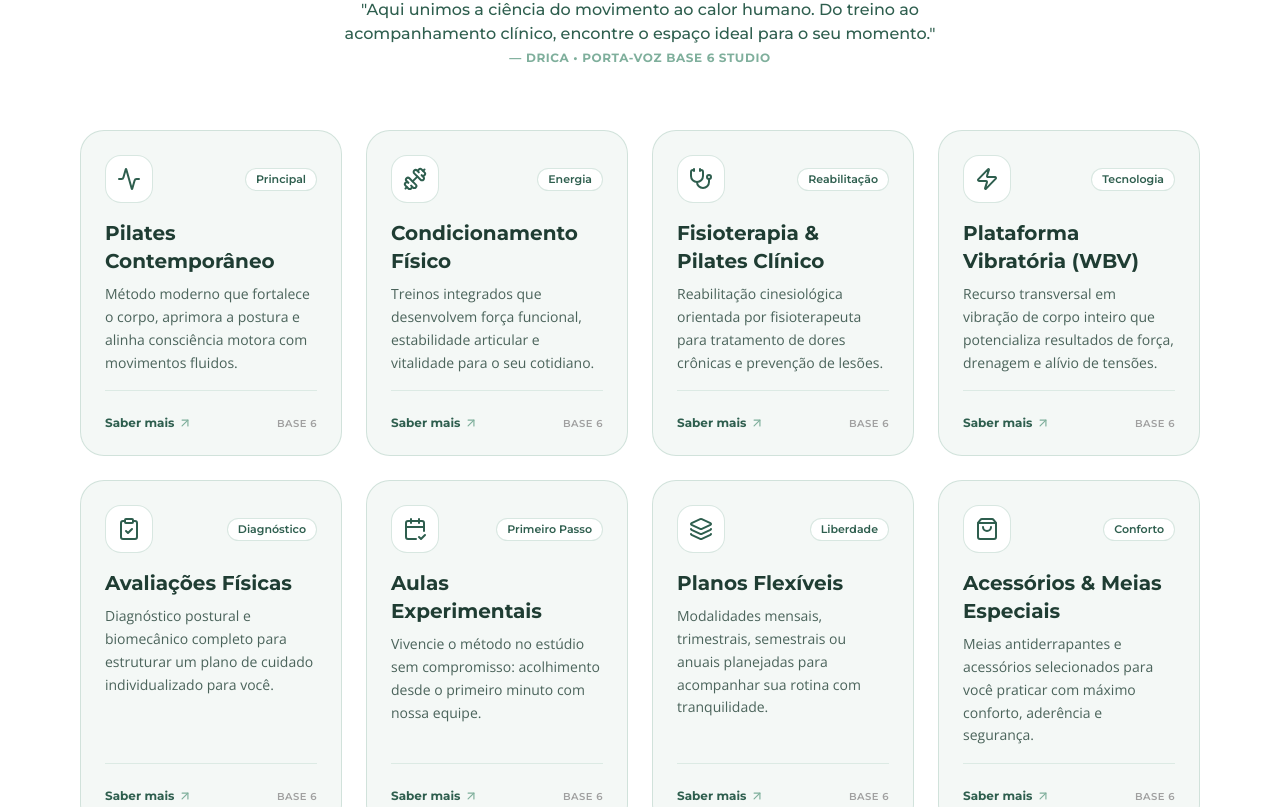
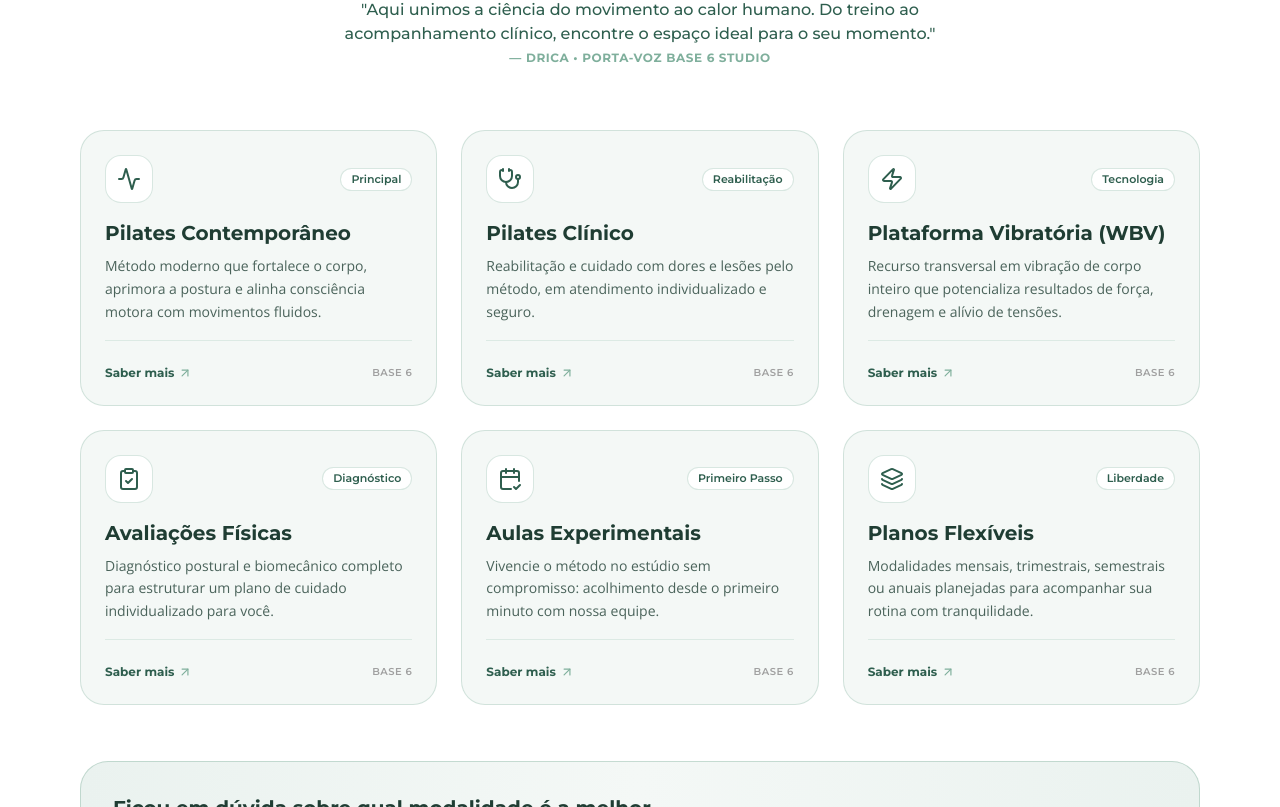
Before and after one commit to basesixstudio/website-base-6-studio-6p56bdg50, a React (Vite) app: page / in a window 1280 px wide. Shown: the part 1213-2020 px from the top of the page. Built offline with nearby package versions, Linux system fonts and the light colour scheme; what pocketbase would draw is missing.

Commit message:
Atualiza secao de servicos: remove condicionamento e acessorios, renomeia Pilates Clinico e ajusta grid para 6 cards

```diff
--- a/src/components/ServicesSection.tsx
+++ b/src/components/ServicesSection.tsx
@@ -1,13 +1,11 @@
 import React from 'react'
 import {
   Activity,
-  Dumbbell,
   Stethoscope,
   Zap,
   ClipboardCheck,
   CalendarCheck2,
   Layers,
-  ShoppingBag,
   ArrowUpRight,
 } from 'lucide-react'
 import { getWhatsAppLink } from '@/components/StudioLogo'
@@ -31,18 +29,10 @@ export const ServicesSection: React.FC = () => {
       tag: 'Principal',
     },
     {
-      id: 'condicionamento',
-      titulo: 'Condicionamento Físico',
+      id: 'fisioterapia',
+      titulo: 'Pilates Clínico',
       descricao:
-        'Treinos integrados que desenvolvem força funcional, estabilidade articular e vitalidade para o seu cotidiano.',
-      icone: <Dumbbell className="w-6 h-6 text-[#2E5E4E]" />,
-      tag: 'Energia',
-    },
-    {
-      id: 'fisioterapia',
-      titulo: 'Fisioterapia & Pilates Clínico',
-      descricao:
-        'Reabilitação cinesiológica orientada por fisioterapeuta para tratamento de dores crônicas e prevenção de lesões.',
+        'Reabilitação e cuidado com dores e lesões pelo método, em atendimento individualizado e seguro.',
       icone: <Stethoscope className="w-6 h-6 text-[#2E5E4E]" />,
       tag: 'Reabilitação',
     },
@@ -78,14 +68,6 @@ export const ServicesSection: React.FC = () => {
       icone: <Layers className="w-6 h-6 text-[#2E5E4E]" />,
       tag: 'Liberdade',
     },
-    {
-      id: 'acessorios',
-      titulo: 'Acessórios & Meias Especiais',
-      descricao:
-        'Meias antiderrapantes e acessórios selecionados para você praticar com máximo conforto, aderência e segurança.',
-      icone: <ShoppingBag className="w-6 h-6 text-[#2E5E4E]" />,
-      tag: 'Conforto',
-    },
   ]
 
   return (
@@ -108,8 +90,8 @@ export const ServicesSection: React.FC = () => {
           </p>
         </div>
 
-        {/* Grid de 8 cards (1 col mobile, 2 tablet, 4 desktop) */}
-        <div className="grid grid-cols-1 sm:grid-cols-2 lg:grid-cols-4 gap-6">
+        {/* Grid de 6 cards (1 col mobile, 2 tablet, 3 desktop) */}
+        <div className="grid grid-cols-1 sm:grid-cols-2 lg:grid-cols-3 gap-6">
           {servicos.map((servico) => {
             const whatsLink = getWhatsAppLink(
               `Olá, Drica! Gostaria de saber mais detalhes sobre ${servico.titulo} no BASE 6 STUDIO.`,
--- a/src/lib/pocketbase/schema.json
+++ b/src/lib/pocketbase/schema.json
@@ -1,5 +1,5 @@
 {
-  "generatedAt": "2026-10-20T03:36:57.371Z",
+  "generatedAt": "2026-10-20T03:43:57.972Z",
   "collections": [
     {
       "name": "users",
```
Also changed, not shown: .skip.config.json.
